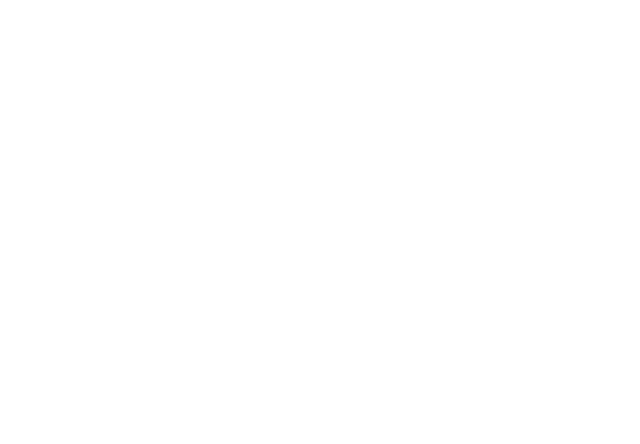
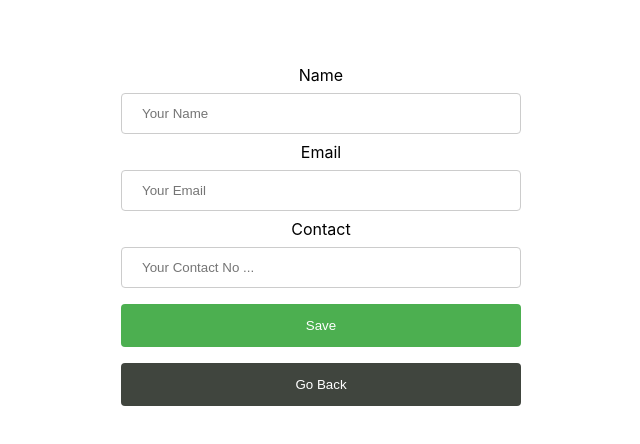
Before and after one commit to bp07072007/CRUD-APP-FRONTEND, a React (Create React App) app: page /addcontact in a window 1280 px wide. Before the commit this address had no page. Shown: the top 444 px of the page, without its empty margins (319-959 px from the left). Built offline with nearby package versions, Linux system fonts and the light colour scheme; no server answers.

Commit message:
Implemented the add functionality

```diff
--- a/src/App.js
+++ b/src/App.js
@@ -4,6 +4,7 @@ import "react-toastify/dist/ReactToastify.css";
 import "./App.css";
 
 import Home from "./component/Home";
+import AddEdit from "./component/AddEdit";
 
 
 function App() {
@@ -14,7 +15,7 @@ function App() {
         <ToastContainer position="top-center" />
         <Routes>
           <Route path="/" element={<Home />} />
-
+          <Route path="/addcontact" element={<AddEdit />} />
         </Routes>
       </div>
     </Router>
--- /dev/null
+++ b/src/component/AddEdit.js
@@ -0,0 +1,121 @@
+import React, { useState, useEffect } from "react";
+import { useNavigate, useParams, Link } from "react-router-dom";
+import "./styles/AddEdit.css";
+import axios from "axios";
+import { toast } from "react-toastify";
+const initialState = {
+  name: "",
+  email: "",
+  contact: "",
+};
+const AddEdit = () => {
+  // Define the useSate
+  const [state, setState] = useState(initialState);
+  const { name, email, contact } = state;
+  const navigate = useNavigate();
+
+  const { id } = useParams();
+
+  // Fetch the information of particular ID contact
+
+  useEffect(() => {
+    axios
+      .get(`${process.env.REACT_APP_SERVER_PATH}/api/get/${id}`)
+      .then((resp) => {
+        setState({ ...resp.data.data[0] });
+      });
+  }, [id]);
+
+  // Add the contact information after submitting below
+
+  const handleSubmit = (e) => {
+    e.preventDefault();
+
+    if (!name || !email || !contact) {
+      toast.error("Please provide value into each input field");
+    } else {
+      if (!id) {
+        // API fro adding the contact information into database
+        axios
+          .post(`${process.env.REACT_APP_SERVER_PATH}/api/post`, {
+            name,
+            email,
+            contact,
+          })
+          .then(() => {
+            setState({ name: "", email: "", contact: "" });
+          })
+          .catch((err) => toast.error(err.response.data));
+        toast.success("Contact added successfully");
+      } else {
+        // API fro Updating the contact information into database
+        axios
+          .put(`${process.env.REACT_APP_SERVER_PATH}/api/update/${id}`, {
+            name,
+            email,
+            contact,
+          })
+          .then(() => {
+            setState({ name: "", email: "", contact: "" });
+          })
+          .catch((err) => toast.error(err.response.data));
+        toast.success("Contact updated successfully");
+      }
+      // After submission the URL redirect to listing contact page
+      setTimeout(() => navigate("/"), 500);
+    }
+  };
+  // to change the status of the contact
+  const handleInputChange = (e) => {
+    const { name, value } = e.target;
+    setState({ ...state, [name]: value });
+  };
+
+  return (
+    <div style={{ marginTop: "50px" }}>
+      <form
+        style={{
+          margin: "auto",
+          padding: "15px",
+          maxWidth: "400px",
+          alignContent: "center",
+        }}
+        onSubmit={handleSubmit}
+      >
+        <label htmlFor="name">Name</label>
+        <input
+          type="text"
+          id="name"
+          name="name"
+          placeholder="Your Name"
+          value={name || ""}
+          onChange={handleInputChange}
+        />
+        <label htmlFor="email">Email</label>
+        <input
+          type="email"
+          id="email"
+          name="email"
+          placeholder="Your Email"
+          value={email || ""}
+          onChange={handleInputChange}
+        />
+        <label htmlFor="contact">Contact</label>
+        <input
+          type="number"
+          id="contact"
+          name="contact"
+          placeholder="Your Contact No ..."
+          value={contact || ""}
+          onChange={handleInputChange}
+        />
+        <input type="submit" value={id ? "Update" : "Save"} />
+        <Link to="/">
+          <input type="button" value="Go Back" />
+        </Link>
+      </form>
+    </div>
+  );
+};
+
+export default AddEdit;
--- a/src/component/Home.js
+++ b/src/component/Home.js
@@ -1,12 +1,16 @@
 import React, { useState, useEffect } from "react";
+import { Link } from "react-router-dom";
 import "./styles/Home.css";
 import axios from "axios";
 
 
 const Home = () => {
+
+  // Define the useSate
   const [data, setData] = useState([]);
+  const [status,setStatus]=useState("2")
 
-
+// Function for information of List of contact
   const loadData = async () => {
     const response = await axios.get(`${process.env.REACT_APP_SERVER_PATH}/api/get`);
     setData(response.data.data);
@@ -16,13 +20,37 @@ const Home = () => {
     loadData();
   }, []);
 
+  // Method for set the status
 
+  const handleChangeStatus=(e)=>{
+    setStatus(e.target.value)
+  }
+
+  let LoopData='';
+  if(status){
+    if(parseInt(status)===2){
+        LoopData=data
+    }else if(parseInt(status)===0){
+        LoopData= data.filter((item)=>parseInt(item.status) === 0)
+    }else if(parseInt(status)===1){
+        LoopData= data.filter((item)=>parseInt(item.status) === 1)
+    }
+  }else{
+    LoopData= data;
+  }
 
 
   return (
     <div style={{ marginTop: "50px" }}>
-
-
+     <Link to="/addcontact">
+        <button className="btn btn-contact" style={{float:"left", marginLeft:"16%"}}>Add Contact</button>
+      </Link>
+      <label htmlFor="changestatus">Status Filter</label>
+      <select id="changestatus" style={{ width: "12%" }} onChange={handleChangeStatus}>
+        <option value="2">All</option>
+        <option value="0">Not Completed</option>
+        <option value="1">Completed</option>
+      </select>
       <table className="styled-table">
         <thead>
           <tr>
@@ -35,7 +63,7 @@ const Home = () => {
           </tr>
         </thead>
         <tbody>
-          {data.map((item, index) => {
+          {LoopData.map((item, index) => {
             return (
               <tr key={item.id}>
                 <th scope="row">{index + 1}</th>
```
